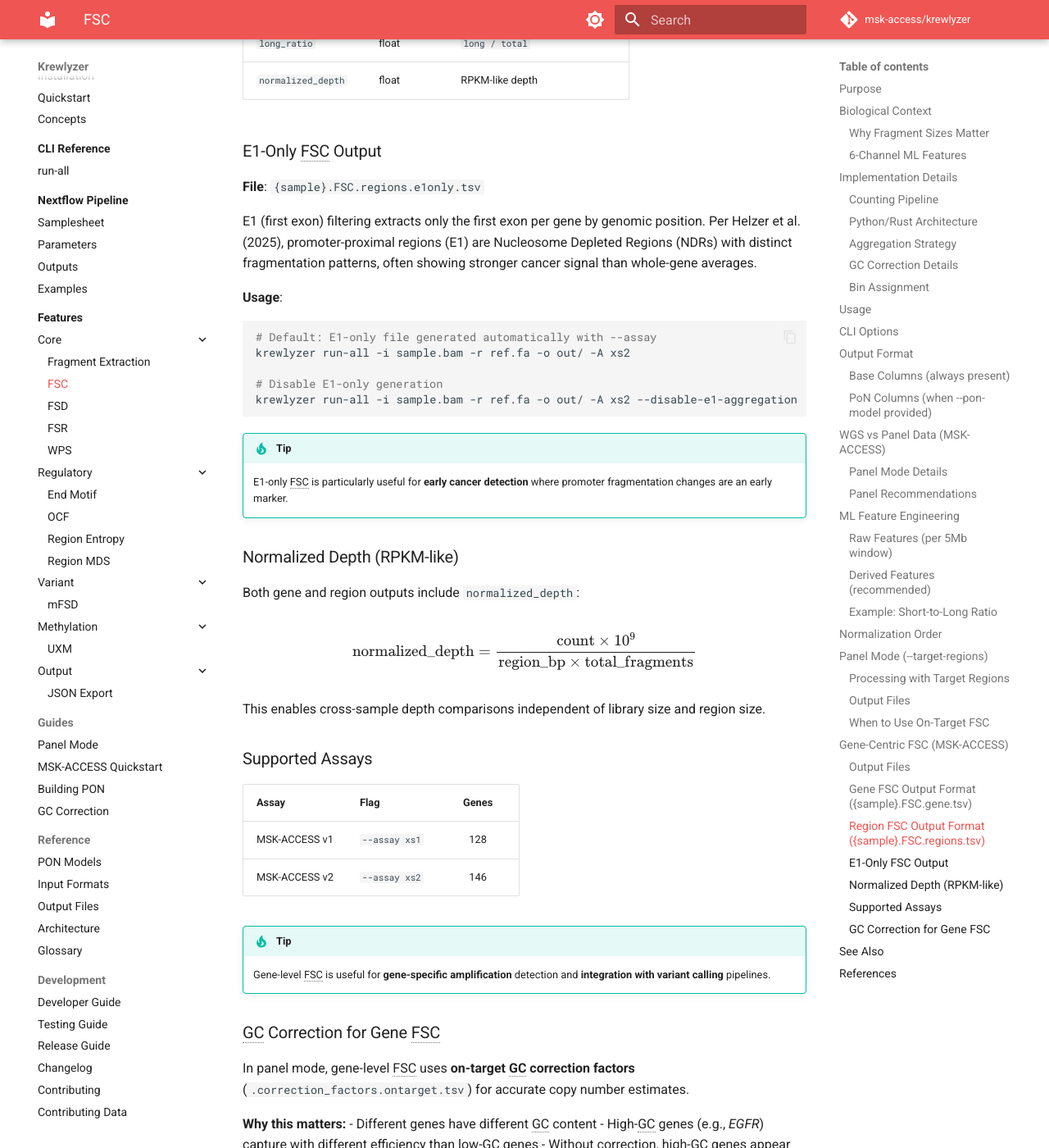
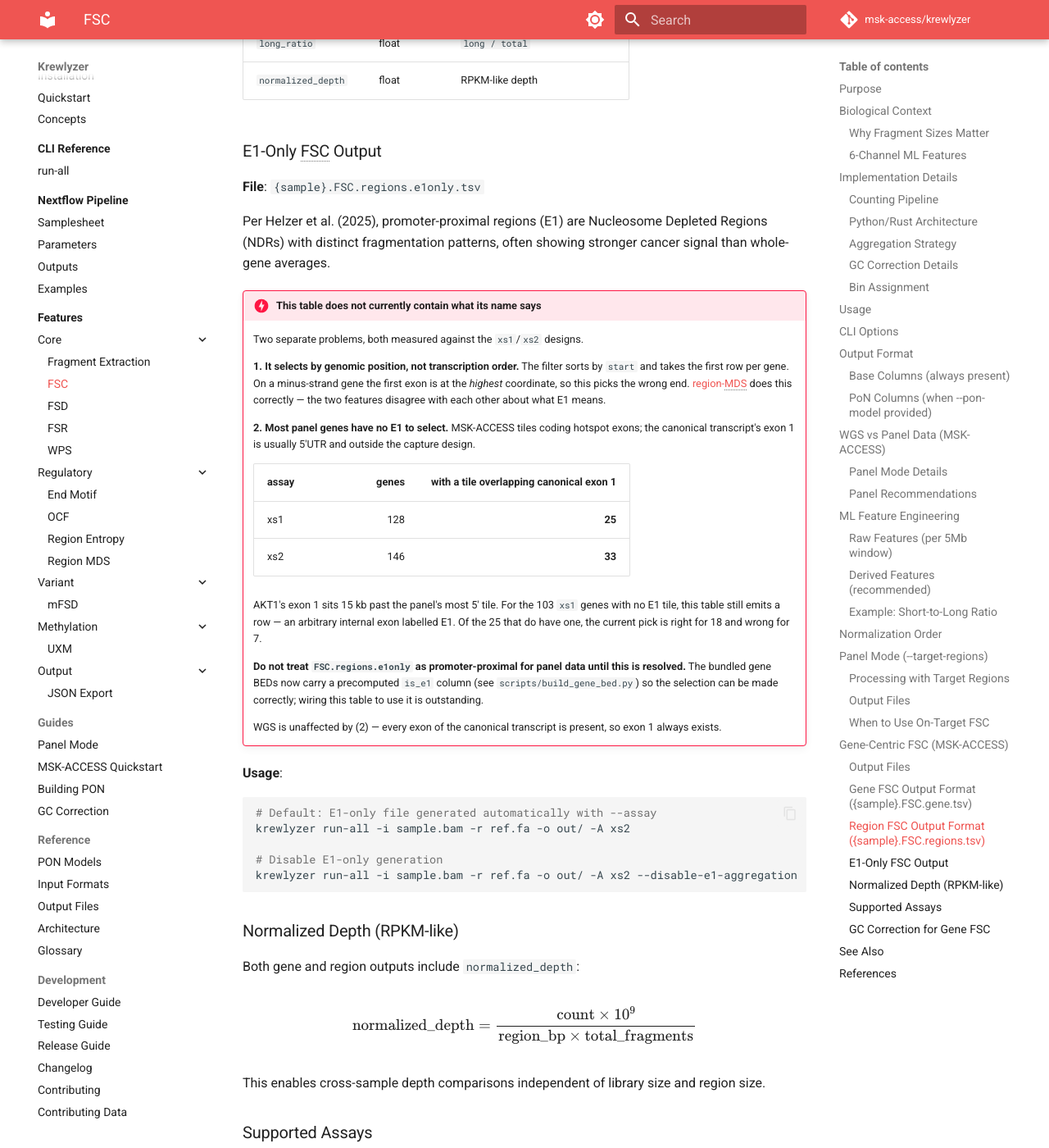
Before and after one commit to msk-access/krewlyzer, an MkDocs documentation site: the page built from docs/features/core/fsc.md, in a window 1280 px wide and 1400 px high, scrolled down 13721 px. Shown: the whole window at 82% size. Built offline with MkDocs 1.6.1 and Material for MkDocs 9.7.7, drawn with Linux system fonts in a browser that asks for light colours; comment, search, counter and statistics services are not loaded; the version menu is left out.

Commit message:
docs: correct the E1 claims against what the code and panel actually do
Two docs described E1 and neither matched reality in the same way.

region-mds.md was right about the mechanism -- "the transcriptionally
first exon, not simply the lowest coordinate", with a strand table --
because region_mds.rs does that. fsc.md said "by genomic position",
which is also an accurate description of filter_fsc_to_e1. Both docs
were honest; the two implementations disagree with each other, and
nothing said so.

Neither mentioned that on a targeted panel the question is usually moot:
only 25 of 128 xs1 genes (33 of 146 xs2) have a tile overlapping the
canonical exon 1, because MSK-ACCESS tiles coding hotspots and exon 1 is
generally 5'UTR. AKT1's is 15 kb outside the design. For the other 103
the E1-only table still emits a row, labelled E1, containing an
arbitrary internal exon.

fsc.md now carries that as a danger admonition with the numbers, and
says plainly not to read FSC.regions.e1only as promoter-proximal for
panel data yet. region-mds.md gains the same caveat, scoped to what it
means for mds_e1.

input-formats.md documents the four new asset columns and why is_e1 and
is_first_captured are separate.

.agents/rules/architecture.md records the canonical-transcript policy
and the rule it follows from: anything derived from strand or exon order
belongs in the build-time asset, not the runtime. That is the general
form of the bug -- two runtime derivations, both wrong, disagreeing.

Co-Authored-By: Claude Fable 5 <noreply@anthropic.com>

````diff
--- a/docs/features/core/fsc.md
+++ b/docs/features/core/fsc.md
@@ -420,7 +420,39 @@ Per-exon/target output for fine-grained copy number analysis:
 
 **File**: `{sample}.FSC.regions.e1only.tsv`
 
-E1 (first exon) filtering extracts only the first exon per gene by genomic position. Per Helzer et al. (2025), promoter-proximal regions (E1) are Nucleosome Depleted Regions (NDRs) with distinct fragmentation patterns, often showing stronger cancer signal than whole-gene averages.
+Per Helzer et al. (2025), promoter-proximal regions (E1) are Nucleosome Depleted Regions (NDRs) with distinct fragmentation patterns, often showing stronger cancer signal than whole-gene averages.
+
+!!! danger "This table does not currently contain what its name says"
+    Two separate problems, both measured against the `xs1`/`xs2` designs.
+
+    **1. It selects by genomic position, not transcription order.** The filter
+    sorts by `start` and takes the first row per gene. On a minus-strand gene
+    the first exon is at the *highest* coordinate, so this picks the wrong end.
+    [region-MDS](../regulatory/region-mds.md#e1-first-exon-significance) does
+    this correctly — the two features disagree with each other about what E1
+    means.
+
+    **2. Most panel genes have no E1 to select.** MSK-ACCESS tiles coding
+    hotspot exons; the canonical transcript's exon 1 is usually 5′UTR and
+    outside the capture design.
+
+    | assay | genes | with a tile overlapping canonical exon 1 |
+    |---|---:|---:|
+    | xs1 | 128 | **25** |
+    | xs2 | 146 | **33** |
+
+    AKT1's exon 1 sits 15 kb past the panel's most 5′ tile. For the 103 `xs1`
+    genes with no E1 tile, this table still emits a row — an arbitrary internal
+    exon labelled E1. Of the 25 that do have one, the current pick is right for
+    18 and wrong for 7.
+
+    **Do not treat `FSC.regions.e1only` as promoter-proximal for panel data
+    until this is resolved.** The bundled gene BEDs now carry a precomputed
+    `is_e1` column (see `scripts/build_gene_bed.py`) so the selection can be
+    made correctly; wiring this table to use it is outstanding.
+
+    WGS is unaffected by (2) — every exon of the canonical transcript is
+    present, so exon 1 always exists.
 
 **Usage**:
 ```bash
@@ -430,9 +462,6 @@ krewlyzer run-all -i sample.bam -r ref.fa -o out/ -A xs2
 # Disable E1-only generation
 krewlyzer run-all -i sample.bam -r ref.fa -o out/ -A xs2 --disable-e1-aggregation
 ```
-
-!!! tip
-    E1-only FSC is particularly useful for **early cancer detection** where promoter fragmentation changes are an early marker.
 
 ### Normalized Depth (RPKM-like)
 
````
Also changed, not shown: .agents/rules/architecture.md (+30 -0 lines), docs/features/regulatory/region-mds.md (+15 -0 lines), docs/reference/input-formats.md (+31 -0 lines).
